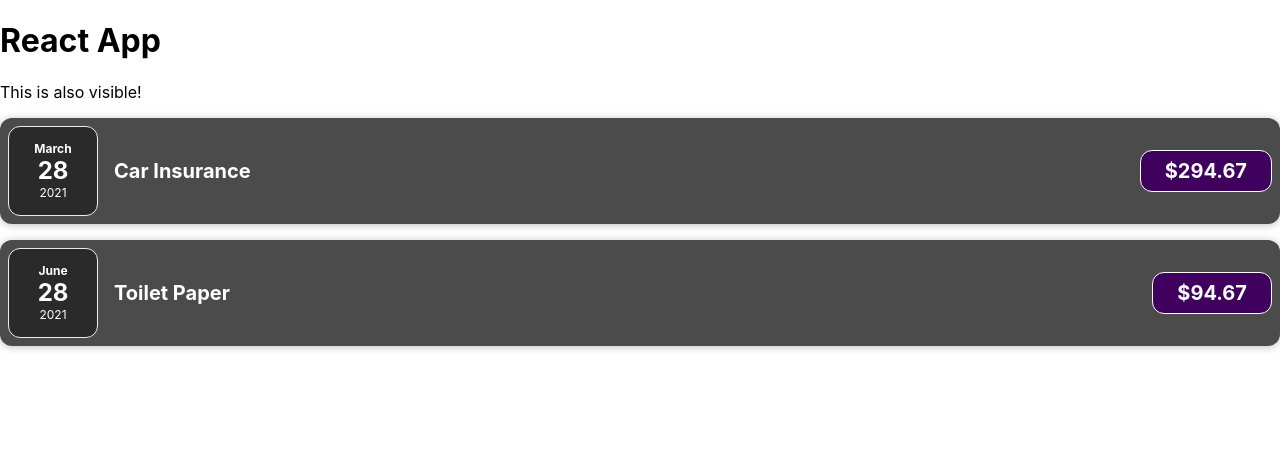
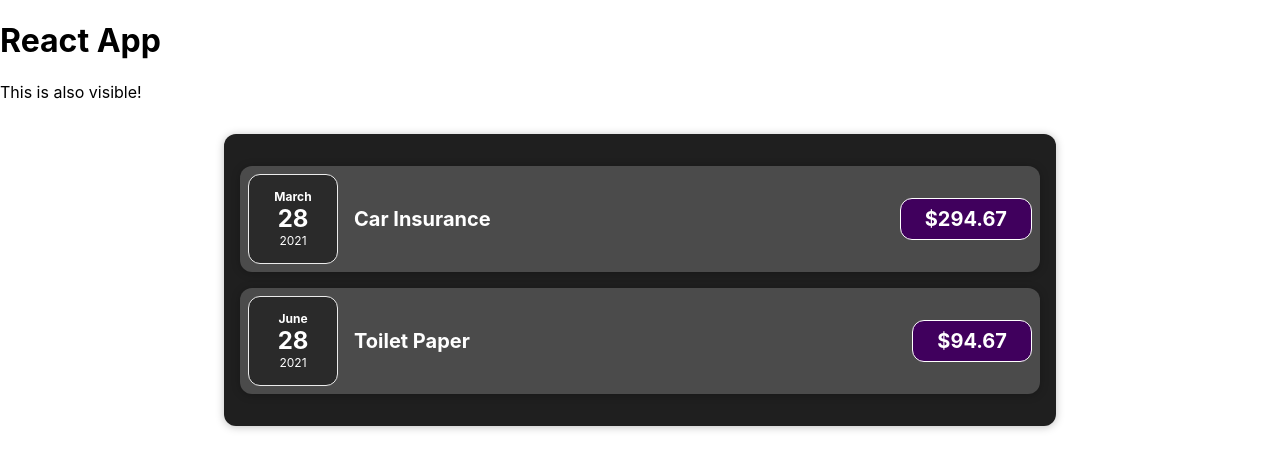
Before and after one commit to prashant5025/web-project, a React (Create React App) app in the folder react-course/lesson-01/: page / in a window 1280 px wide. Shown: the top 470 px of the page. Built offline with nearby package versions, Linux system fonts and the light colour scheme.

Commit message:
initial commit

```diff
--- a/react-course/lesson-01/src/components/ExpenseItem.css
+++ b/react-course/lesson-01/src/components/ExpenseItem.css
@@ -2,10 +2,10 @@
     display: flex;
     justify-content: space-between;
     align-items: center;
-    box-shadow: 0 2px 8px rgba(0, 0, 0, 0.25);
+    /* box-shadow: 0 2px 8px rgba(0, 0, 0, 0.25); */
     padding: 0.5rem;
     margin: 1rem 0;
-    border-radius: 12px;
+    /* border-radius: 12px; */
     background-color: #4b4b4b;
 }
 
--- a/react-course/lesson-01/src/components/ExpenseItem.jsx
+++ b/react-course/lesson-01/src/components/ExpenseItem.jsx
@@ -1,7 +1,7 @@
 import React from "react";
 import ExpenseDate from "./ExpenseDate";
+import Card from "./Card";
 import "./ExpenseItem.css";
-import Card from "./Card";
 
 const ExpenseItem = (props) => {
 
--- /dev/null
+++ b/react-course/lesson-01/src/components/Expenses.css
@@ -0,0 +1,7 @@
+.expenses {
+    padding: 1rem;
+    background-color: rgb(31,31,31);
+    margin: 2rem auto;
+    width: 50rem;
+    max-width: 95%;
+}
--- a/react-course/lesson-01/src/components/Expenses.jsx
+++ b/react-course/lesson-01/src/components/Expenses.jsx
@@ -1,10 +1,12 @@
 import React from 'react'
+import Card from './Card'
 import ExpenseItem from './ExpenseItem'
+import './Expenses.css'
 
 const Expenses = (props) => {
 
     return (
-        <>
+        <Card className='expenses'>
             {
                 props.items.map((expense) => {
                     return <ExpenseItem
@@ -14,7 +16,7 @@ const Expenses = (props) => {
                     />
                 })
             }
-        </>
+        </Card>
     )
 }
 
```
